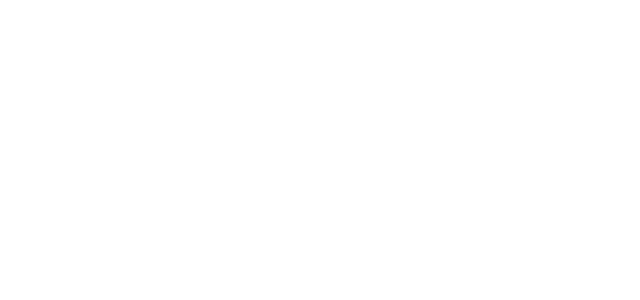
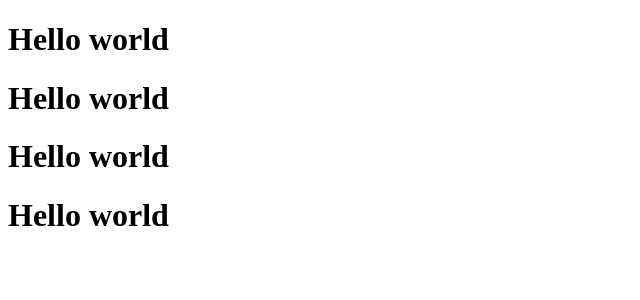
Before and after one commit to MadinaTadjidinova/my-first-app, a React (Create React App) app: page / in a window 1280 px wide. Shown: the top 300 px of the page, without its empty margins (0-640 px from the left). Built offline with nearby package versions, Linux system fonts and the light colour scheme.

Commit message:
Add import React

```diff
--- a/src/App.js
+++ b/src/App.js
@@ -1,6 +1,13 @@
+import React from "react";
+import HelloWorld from "./components/HelloWorld";
+
 function App() {
   return (
     <div className="App">
+      <HelloWorld />
+      <HelloWorld />
+      <HelloWorld />
+      <HelloWorld />
     </div>
   );
 }
--- a/src/components/HelloWorld.js
+++ b/src/components/HelloWorld.js
@@ -1,3 +1,5 @@
+import React from "react";
+
 function HelloWorld(){
     return <h1>Hello world</h1>
 }
```
